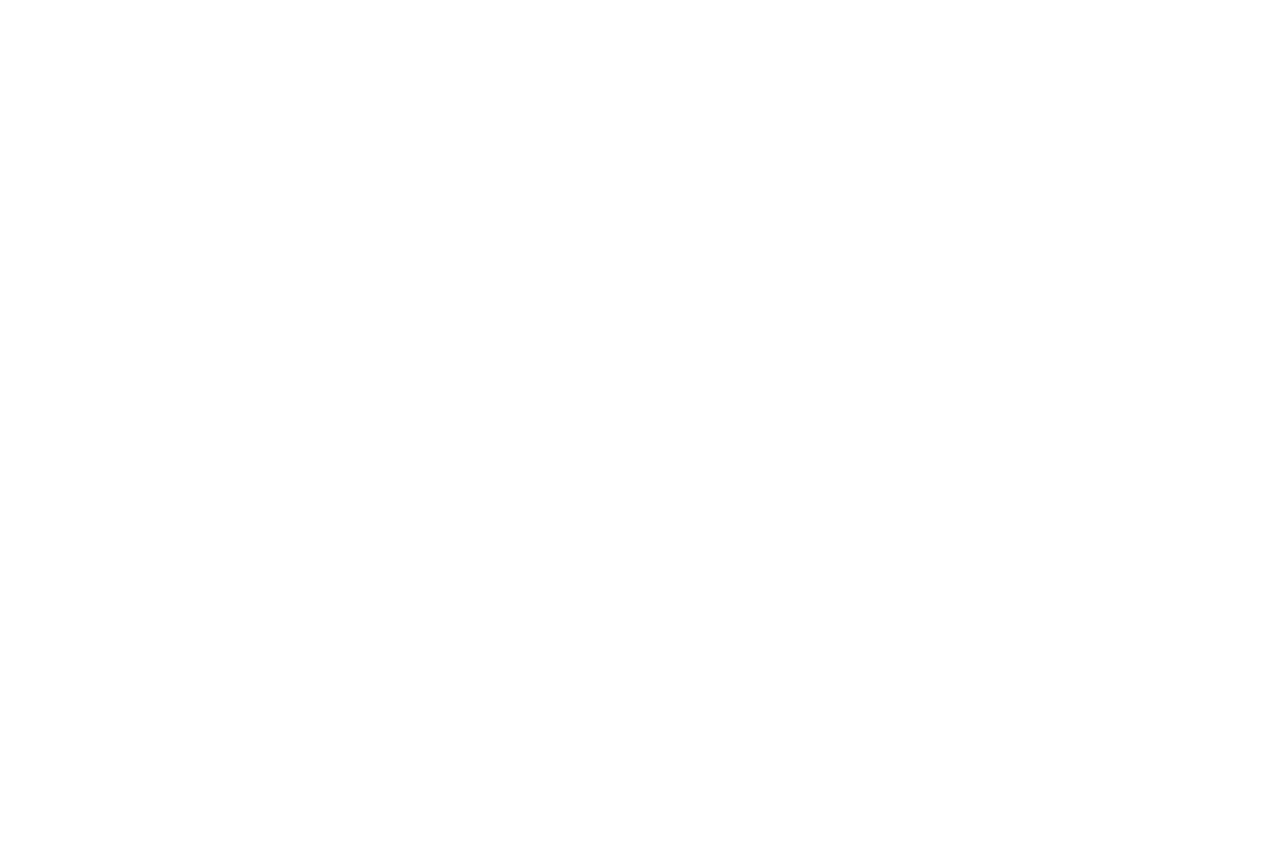
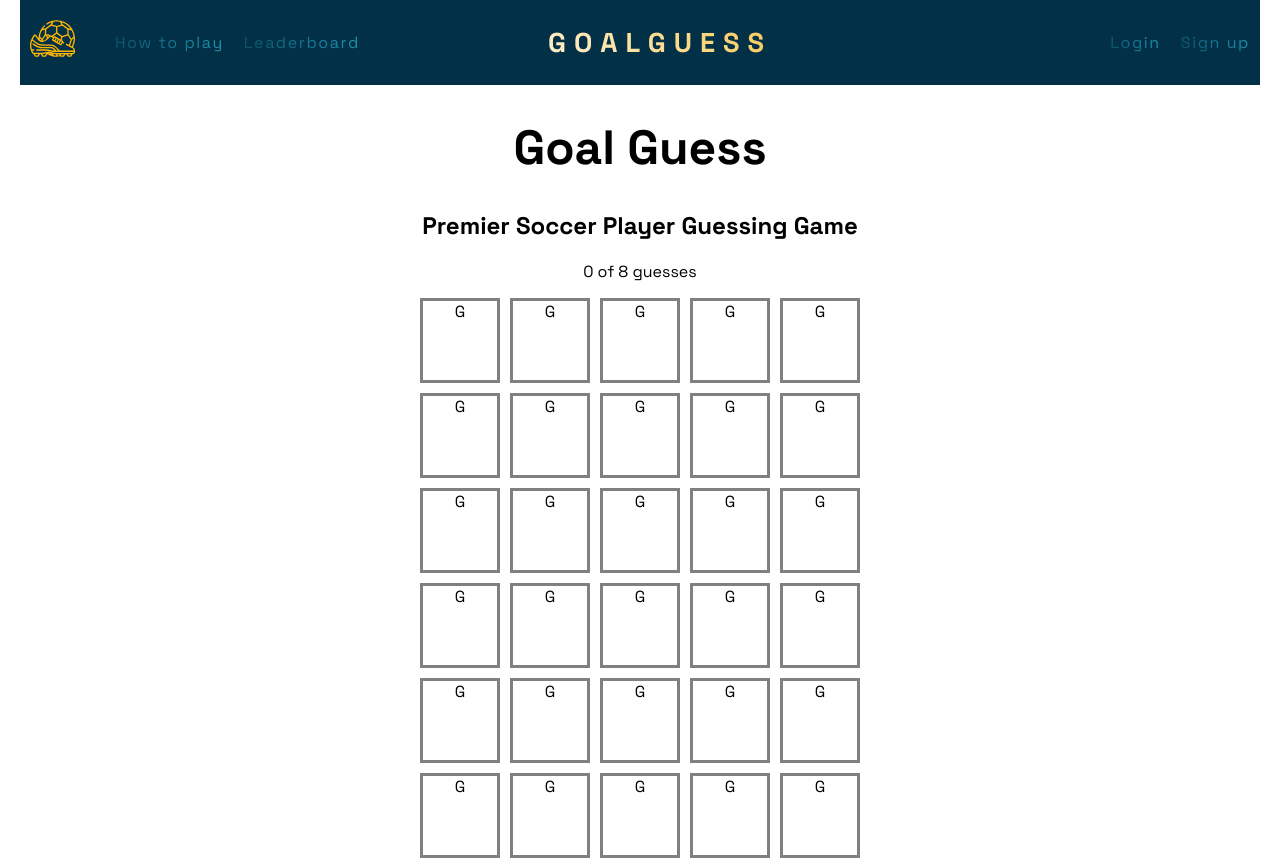
Before and after one commit to hamoooz1/GoalGuess, a React (Create React App) app in the folder client/: page /play in a window 1280 px wide. Before the commit this address had no page. Before the commit the page ends 800 px from the top, so only its background shows below. Built offline with nearby package versions, Linux system fonts and the light colour scheme.

Commit message:
make frontend of game

```diff
--- a/client/src/App.js
+++ b/client/src/App.js
@@ -3,6 +3,7 @@ import { BrowserRouter as Router, Routes, Route } from "react-router-dom";
 import "./App.scss";
 import NavBar from "./components/NavBar";
 import Homepage from "./pages/Homepage";
+import Play from "./pages/Play";
 
 function App() {
   return (
@@ -10,6 +11,12 @@ function App() {
       <Router>
         <Routes>
           <Route path="/" element={<Homepage />} />
+          <Route
+            path="/play"
+            element={
+              <Play />
+            }
+           />
         </Routes>
       </Router>
     </div>
--- /dev/null
+++ b/client/src/pages/Play.jsx
@@ -0,0 +1,32 @@
+import NavBar from "../components/NavBar";
+import Footer from "../components/Footer";
+import { useState } from "react";
+import "../styles/play.scss";
+
+function Play () {
+
+  const [guessCount, setGuesserCounter] = useState(0)
+
+  return (
+    <>
+    <NavBar />
+    <div className="playing-layout">
+      <h1>Goal Guess</h1>
+      <h2>Premier Soccer Player Guessing Game</h2>
+      <p>{guessCount} of 8 guesses</p>
+    </div>
+    <div className="grid-container">
+      {[...Array(5)].map((_, rowIndex) => (
+        <div key={rowIndex}>
+          {[...Array(6)].map((_, colIndex) => (
+            <div key={colIndex} className="grid-item"> G</div>
+          ))}
+        </div>
+      ))}
+    </div>
+  </>
+
+  )
+}
+
+export default Play;
--- /dev/null
+++ b/client/src/styles/play.scss
@@ -0,0 +1,18 @@
+.playing-layout h1 {
+  font-size: 48px;
+}
+
+.grid-container {
+  display: flex;
+  justify-content: center;
+  gap: 10px;
+}
+
+.grid-item {
+  width: 80px;
+  height: 85px;
+  background-color: white;
+  border: 3px solid grey;
+  box-sizing: border-box;
+  margin-bottom: 10px;
+}
```
